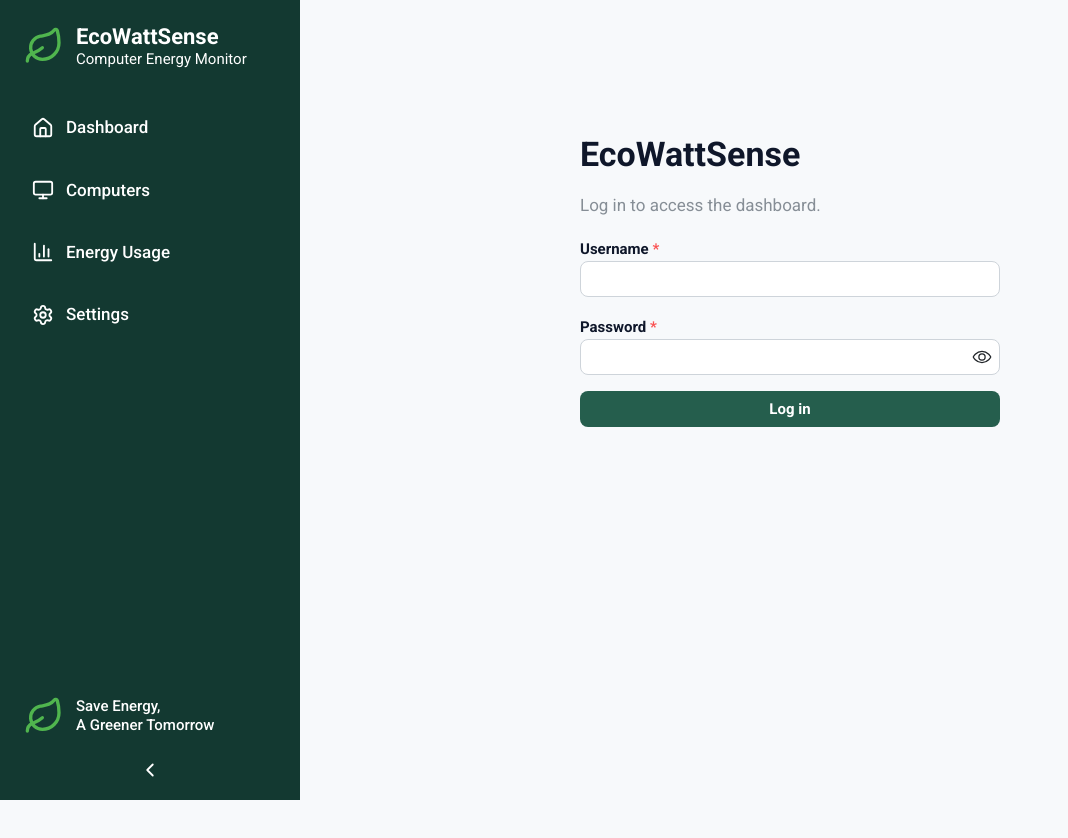
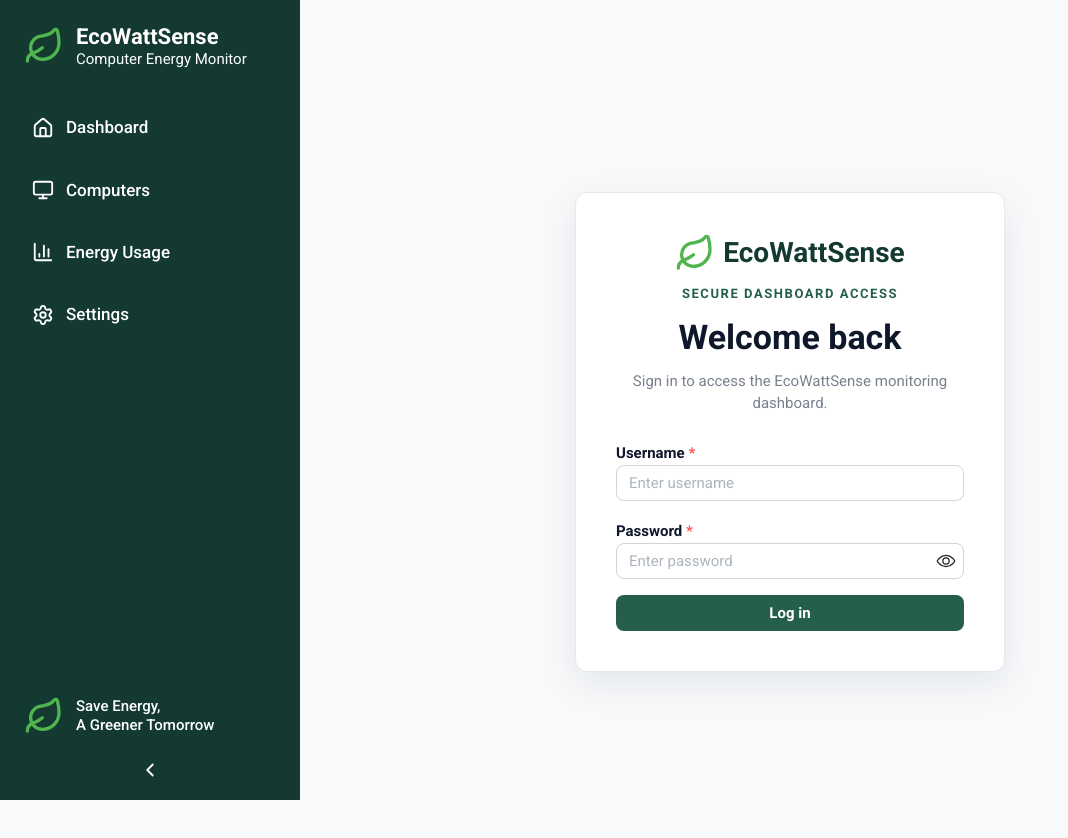
Before and after one commit to GCU-Sector-12/ecowattsense, a React (Vite) app in the folder dashboard/: page /#login in a window 1280 px wide. Shown: the top 838 px of the page, without its empty margins (0-1068 px from the left). Before the commit the page ends 800 px from the top, so only its background shows below. Built offline with nearby package versions, Linux system fonts and the light colour scheme.

Commit message:
EWS_WEB-47: style login card and cover sidebar guard

```diff
--- a/dashboard/src/pages/LoginPage.jsx
+++ b/dashboard/src/pages/LoginPage.jsx
@@ -1,6 +1,7 @@
 // Sample login page used by App.jsx when no demo session exists.
 import { useState } from 'react'
-import { Alert, Button, PasswordInput, Stack, Text, TextInput, Title } from '@mantine/core'
+import { Alert, Button, Center, Group, Paper, PasswordInput, Stack, Text, TextInput, Title } from '@mantine/core'
+import { Leaf } from 'lucide-react'
 import { sampleCredentials } from '../data/ui.js'
 import { createSampleSession } from '../auth/sampleSession.js'
 
@@ -43,19 +44,65 @@ export default function LoginPage({ onLogin }) {
   }
 
   return (
-    <Stack maw={420} mx="auto" mt={100} gap="md">
-      <Title order={1}>EcoWattSense</Title>
-      <Text c="dimmed">Log in to access the dashboard.</Text>
-      <form onSubmit={handleSubmit}>
-        <Stack gap="md">
-          <TextInput label="Username" name="username" autoComplete="username" value={username}
-            onChange={handleUsernameChange} required />
-          <PasswordInput label="Password" aria-label="Password" name="password" autoComplete="current-password" value={password}
-            onChange={handlePasswordChange} required />
-          {error && <Alert color="red" role="alert">{error}</Alert>}
-          <Button type="submit" fullWidth>Log in</Button>
+    <Center mih="100vh" px="md" py="xl" bg="var(--ews-page)">
+      <Paper
+        w="100%"
+        maw={430}
+        p={{ base: 'xl', sm: 40 }}
+        radius="lg"
+        shadow="0 12px 36px rgba(15, 23, 42, 0.08)"
+        withBorder
+        style={{ borderColor: 'var(--ews-border)' }}
+      >
+        <Stack gap="lg">
+          <Stack align="center" gap="sm">
+            <Group gap="xs" align="center">
+              <Leaf size={40} color="var(--ews-leaf)" aria-hidden="true" />
+              <Title order={2} c="var(--ews-green-900)" fz="xl">EcoWattSense</Title>
+            </Group>
+            <Text
+              size="xs"
+              fw={700}
+              c="var(--ews-green-700)"
+              style={{ letterSpacing: '0.12em' }}
+            >
+              SECURE DASHBOARD ACCESS
+            </Text>
+            <Title order={1} ta="center" c="var(--ews-text)">Welcome back</Title>
+            <Text ta="center" c="var(--ews-text-muted)" size="sm">
+              Sign in to access the EcoWattSense monitoring dashboard.
+            </Text>
+          </Stack>
+
+          <form onSubmit={handleSubmit}>
+            <Stack gap="md">
+              <TextInput
+                label="Username"
+                name="username"
+                placeholder="Enter username"
+                autoComplete="username"
+                value={username}
+                onChange={handleUsernameChange}
+                required
+              />
+              <PasswordInput
+                label="Password"
+                aria-label="Password"
+                name="password"
+                placeholder="Enter password"
+                autoComplete="current-password"
+                value={password}
+                onChange={handlePasswordChange}
+                required
+              />
+              {error && <Alert color="gray" role="alert">{error}</Alert>}
+              <Button type="submit" fullWidth color="ews">
+                Log in
+              </Button>
+            </Stack>
+          </form>
         </Stack>
-      </form>
-    </Stack>
+      </Paper>
+    </Center>
   )
 }
```
Also changed, not shown: 1 other file (tests, documents, lock files or other folders).
